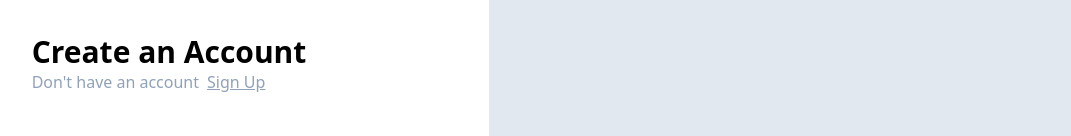
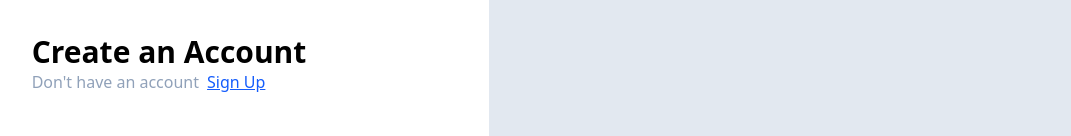
Before and after one commit to jeevikasirwani/readme, a React (Vite) app in the folder frontend/: page /signin in a window 1280 px wide. Shown: the part 167-303 px from the top of the page, without its empty margins (151-1222 px from the left). Built offline with nearby package versions, Linux system fonts and the light colour scheme.

Commit message:
auth added

```diff
--- a/frontend/src/components/Auth.tsx
+++ b/frontend/src/components/Auth.tsx
@@ -1,11 +1,133 @@
+// import React, { type ChangeEvent } from "react";
+// import { Link } from "react-router-dom";
+// import { create } from "zustand";
+// import type { SignUpInput } from "../../../common/src/index";
+
+// function Auth({ type }: { type: "signup" | "signin" }) {
+//   const { username, email, password, setUsername, setEmail, setPassword } =
+//     useAuthState();
+//   return (
+//     // full dev
+//     <div className="h-screen bg-white flex flex-col justify-center">
+//       {/* box layout */}
+//       <div className="flex  justify-center">
+//         {/* extra div */}
+//         <div className="px-7">
+//           {/* title */}
+//           <div className="text-3xl font-bold justify-center">
+//             Create an Account
+//           </div>
+//           <div className="text-slate-400">
+//             {type === "signin"
+//               ? "Don't have an account"
+//               : "Already have an account?"}
+//             <Link
+//               className="cursor-pointer pl-2 underline"
+//               to={type === "signin" ? "/signin" : "/signup"}
+//             >
+//               {type === "signin" ? "Sign Up" : "Sign In"}
+//             </Link>
+
+//           </div>
+//           {/* label input */}
+//           <div className="pt-10">
+//             <LabelledInput
+//               label="Username"
+//               type="text"
+//               placeholder="Enter your username"
+//               value={username}
+//               onChange={(e) => setUsername(e.target.value)}
+//               id="username"
+//             />
+//             <LabelledInput
+//               label="Email"
+//               type="email"
+//               placeholder="Enter your Email"
+//               value={email}
+//               onChange={(e) => setEmail(e.target.value)}
+//               id="username"
+//             />
+//             <LabelledInput
+//               label="Password"
+//               type="password"
+//               placeholder="Enter your password"
+//               value={password}
+//               onChange={(e) => setPassword(e.target.value)}
+//               id="username"
+//             />
+//             {/* button */}
+//             <button
+//               type="button"
+//               className="text-white w-full bg-gray-700 hover:bg-gray-900 outline-none focus:outline-white border-white rounded-lg font-medium px-5 py-2.5 me-2 mb-2 "
+//             >
+//               {type === "signin" ? "Sign In" : "Sign Up"}
+//             </button>
+//           </div>
+//         </div>
+//       </div>
+//     </div>
+//   );
+// }
+// // label and input
+// interface InputType {
+//   label: string;
+//   placeholder: string;
+//   onChange: (e: ChangeEvent<HTMLInputElement>) => void;
+//   value: string;
+//   id?: string;
+//   type?: string;
+// }
+
+// function LabelledInput({
+//   label,
+//   placeholder,
+//   onChange,
+//   value,
+//   type,
+//   id = "input",
+// }: InputType) {
+//   return (
+//     <div className="justify-center pb-4">
+//       <label htmlFor={id} className="mb-2 text-sm font-medium text-gray-900 d">
+//         {label}
+//       </label>
+//       <input
+//         type={type || "text"}
+//         id={id}
+//         className="bg-gray-50 border border-gray-300 text-gray-900 text-sm rounded-lg focus:ring-blue-500 focus:border-blue-500 w-full block  p-2.5 "
+//         placeholder={placeholder}
+//         onChange={onChange}
+//         value={value}
+//         required
+//       />
+//     </div>
+//   );
+// }
+// // zustand state
+// interface AuthState extends SignUpInput {
+//   setUsername: (username: string) => void;
+//   setEmail: (email: string) => void;
+//   setPassword: (password: string) => void;
+// }
+// export const useAuthState = create<AuthState>((set) => ({
+//   username: "",
+//   email: "",
+//   password: "",
+//   setUsername: (username) => set({ username }),
+//   setEmail: (email) => set({ email }),
+//   setPassword: (password) => set({ password }),
+// }));
+// export default Auth;
 import React, { type ChangeEvent } from "react";
-import { Link } from "react-router-dom";
+import { useNavigate } from "react-router-dom"; // ✅ import
 import { create } from "zustand";
 import type { SignUpInput } from "../../../common/src/index";
 
 function Auth({ type }: { type: "signup" | "signin" }) {
+  const navigate = useNavigate(); // ✅ useNavigate hook
   const { username, email, password, setUsername, setEmail, setPassword } =
     useAuthState();
+
   return (
     // full dev
     <div className="h-screen bg-white flex flex-col justify-center">
@@ -21,13 +143,12 @@ function Auth({ type }: { type: "signup" | "signin" }) {
             {type === "signin"
               ? "Don't have an account"
               : "Already have an account?"}
-            <Link
-              className="cursor-pointer pl-2 underline"
-              to={type === "signin" ? "/signin" : "/signup"}
+            <button
+              className="cursor-pointer pl-2 underline text-blue-600"
+              onClick={() => navigate(type === "signin" ? "/signup" : "/signin")}
             >
               {type === "signin" ? "Sign Up" : "Sign In"}
-            </Link>
-
+            </button>
           </div>
           {/* label input */}
           <div className="pt-10">
@@ -68,6 +189,7 @@ function Auth({ type }: { type: "signup" | "signin" }) {
     </div>
   );
 }
+
 // label and input
 interface InputType {
   label: string;
@@ -103,12 +225,14 @@ function LabelledInput({
     </div>
   );
 }
+
 // zustand state
 interface AuthState extends SignUpInput {
   setUsername: (username: string) => void;
   setEmail: (email: string) => void;
   setPassword: (password: string) => void;
 }
+
 export const useAuthState = create<AuthState>((set) => ({
   username: "",
   email: "",
@@ -117,4 +241,5 @@ export const useAuthState = create<AuthState>((set) => ({
   setEmail: (email) => set({ email }),
   setPassword: (password) => set({ password }),
 }));
+
 export default Auth;
--- a/frontend/src/pages/Signin.tsx
+++ b/frontend/src/pages/Signin.tsx
@@ -9,7 +9,7 @@ function Signin() {
         <div>
           <Auth type='signin'/>
         </div>
-        <div className='invisible lg:visible'>
+        <div className='hidden lg:block'>
           <Quote/>
         </div>
       </div>
--- a/frontend/src/pages/Signup.tsx
+++ b/frontend/src/pages/Signup.tsx
@@ -6,7 +6,7 @@ function Signup() {
   return (
     <div className="grid grid-cols-2">
       <div><Auth type="signup"/></div>
-      <div className="invisible md:visible">
+      <div className="hidden md:block">
         <Quote />
       </div>
     </div>
```
